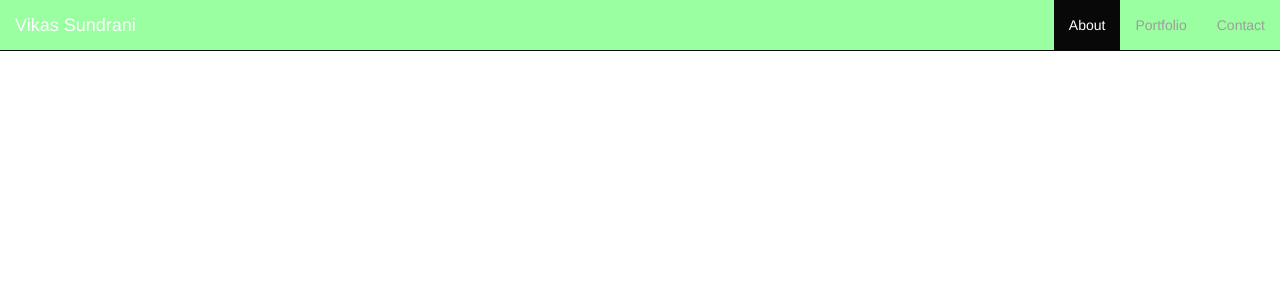
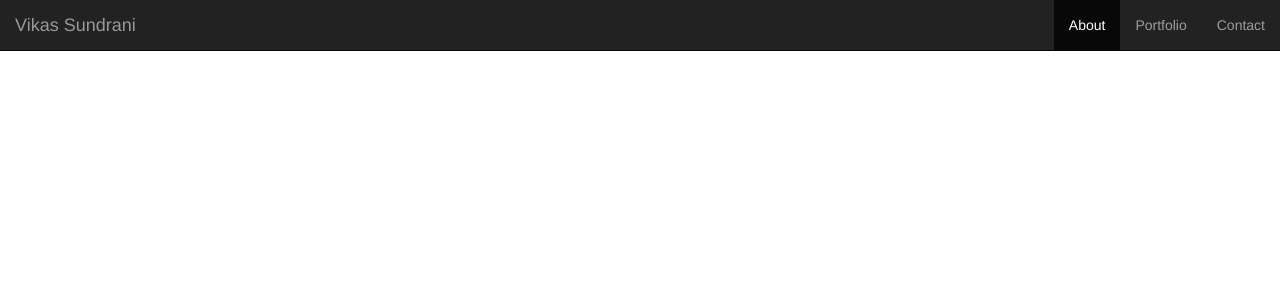
Before and after one commit to Wintermutate/TestHeroku, a PHP site: page / in a window 1280 px wide. Shown: the top 300 px of the page. Run offline with PHP 8.4, Linux system fonts and the light colour scheme.

Commit message:
Navbar tinkering

```diff
--- a/assets/css/style.css
+++ b/assets/css/style.css
@@ -1,4 +1,4 @@
-nav.navbar-inverse {
-	background-color: #9AFFA0;
-	color: #42FF4C;
+.navbar-inverse .navbar-brand:hover {
+    background-color: transparent;
+    color: #999999;
 }
--- a/index.html
+++ b/index.html
@@ -8,7 +8,7 @@
 		<link rel="stylesheet" type="text/css" href="assets/css/style.css">
 	 </head>
 <body>
-<nav class="navbar navbar-inverse navbar-fixed-top">
+<nav class="navbar navbar-inverse navbar-static-top">
 	<div class="container-fluid">
 		<div class="navbar-header">
 			<a href="#" class="navbar-brand">Vikas Sundrani</a>
```
